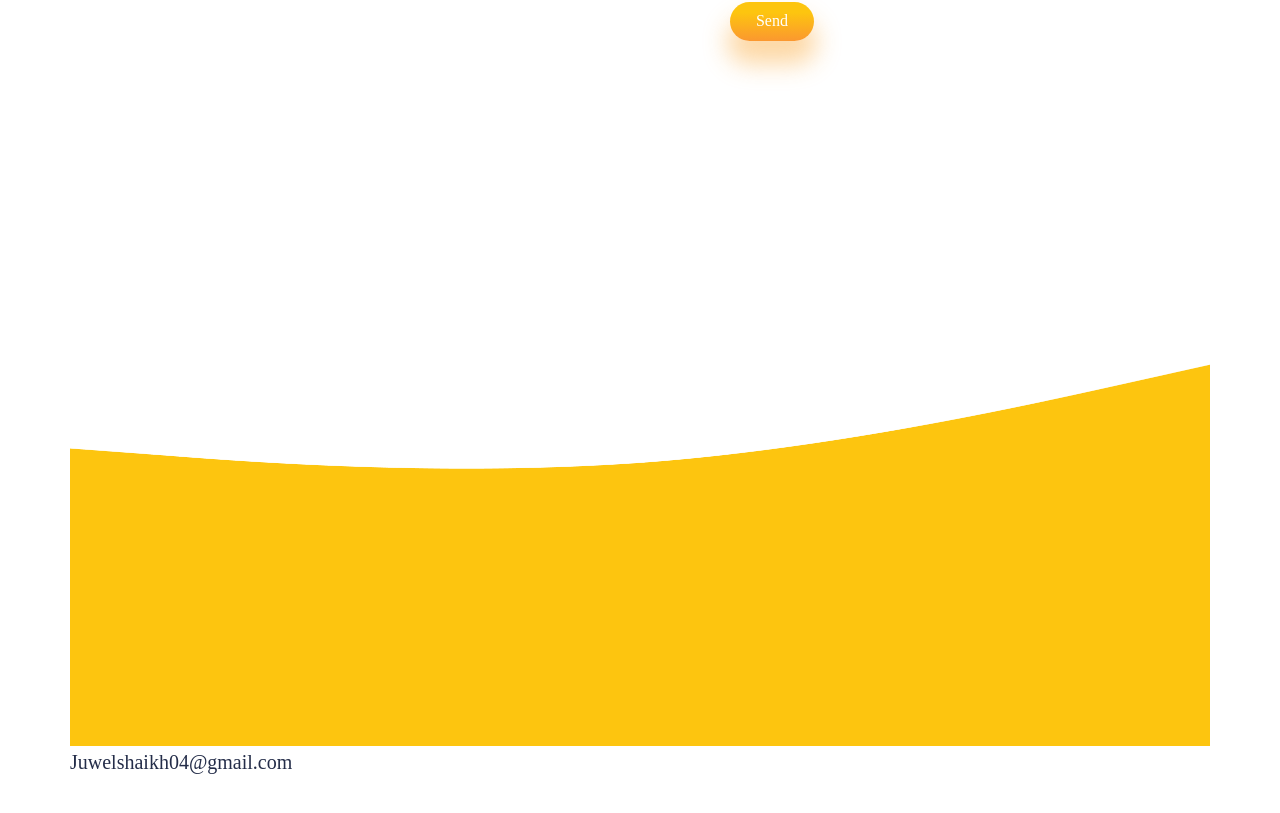
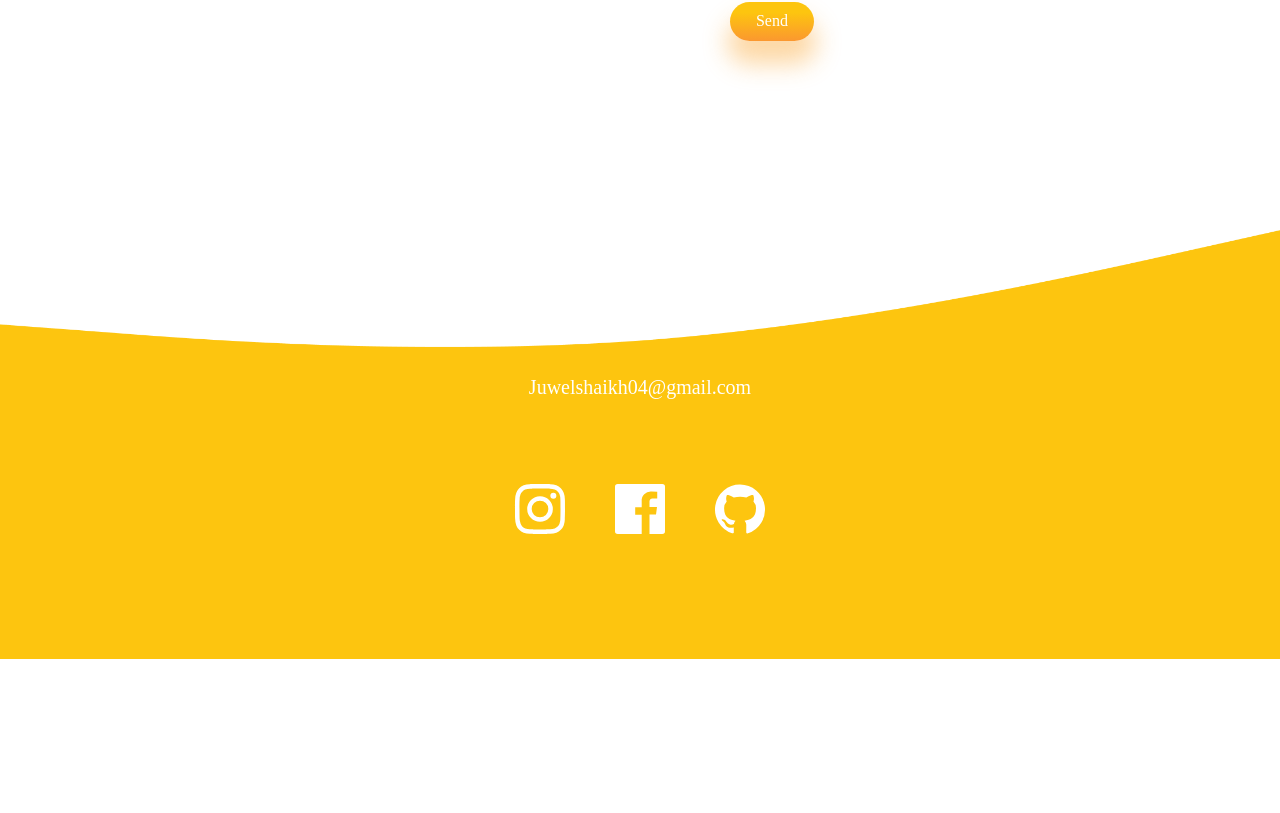
Before and after one commit to JuwelShaikh/new-prot-react, a React (Create React App) app: page / in a window 1280 px wide. Shown: the part 5005-5818 px from the top of the page. After the commit the page ends 5664 px from the top, so only its background shows below. Built offline with nearby package versions, Linux system fonts and the light colour scheme; a web font is replaced by a local one.

Commit message:
Footer added

```diff
--- a/src/Components/Footer/Footer.css
+++ b/src/Components/Footer/Footer.css
@@ -0,0 +1,22 @@
+.footer{
+    display: flex;
+    align-items: center;
+    margin: -0.5rem -3.5rem;
+    position: relative;
+    margin-top: -7rem;
+}
+.f-contnet{
+    position: absolute;
+    display: flex;
+    align-items: center;
+    justify-content: center;
+    flex-direction: column;
+    width: 100%;
+    margin-top: 4rem;
+    gap: 4rem;
+    color: white;
+}
+.f-icons{
+    display: flex;
+    gap: 2rem ;
+}
--- a/src/Components/Footer/Footer.jsx
+++ b/src/Components/Footer/Footer.jsx
@@ -12,9 +12,11 @@ const Footer = () => {
             <div className="f-contnet">
                 <span>Juwelshaikh04@gmail.com</span>
                 <div className="f-icons">
-                    <Insta color='white' size='3rem'/>
+                   <a href="https://www.instagram.com/juwel_shaikh/" target='_blank'> <Insta color='white' size='3rem'/></a>
+                    <a href="https://www.facebook.com/juwel.shaikh" target='_blank'>
                     <Face color='white' size='3rem'/>
-                    <Git color='white' size='3rem'/>
+                    </a>
+                   <a href="https://github.com/JuwelShaikh" target='_blank'> <Git color='white' size='3rem'/></a>
                 </div>
             </div>
         </div>
```
